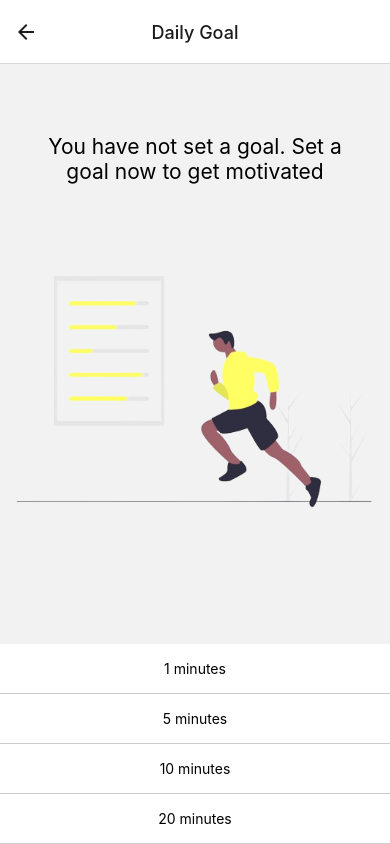
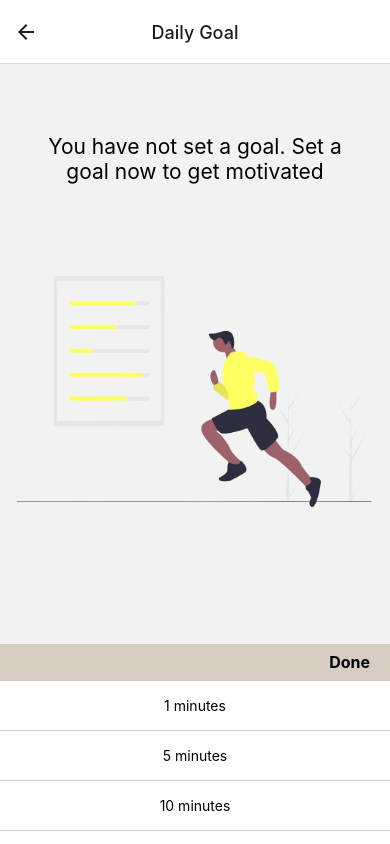
Before and after one commit to mosidrum/countdown_timer, a React Native app: screen /SetGoal in a window 390 px wide. Built offline with nearby package versions, Linux system fonts and the light colour scheme.

Commit message:
open and close time selector

```diff
--- a/components/NoTime.js
+++ b/components/NoTime.js
@@ -21,11 +21,11 @@ export default function NoTime({ navigation }) {
 			</View>
 			<View style={styles.buttonContainer}>
 				{show ? (
-					<TimePicker />
+					<TimePicker setShow={setShow} />
 				) : (
 					<Button
 						title="Set Today's Goal"
-						onPress={() => navigation.navigate('SetTime')}
+						onPress={() => setShow(true)}
 					/>
 				)}
 			</View>
--- a/components/TimePicker.js
+++ b/components/TimePicker.js
@@ -6,6 +6,7 @@ import {
 	StyleSheet,
 	FlatList,
 } from 'react-native';
+import { Colors } from '../constants';
 
 const timeOptions = [
 	{ label: '1 minutes', value: 1 },
@@ -18,7 +19,8 @@ const timeOptions = [
 	{ label: '60 minutes', value: 60 },
 ];
 
-export default function TimePicker({ onSelectedTime }) {
+export default function TimePicker(props) {
+	const { onSelectedTime, setShow } = props;
 	const [selectedTime, setSelectedTime] = useState(null);
 
 	const handleTimeSelection = (time) => {
@@ -37,6 +39,12 @@ export default function TimePicker({ onSelectedTime }) {
 
 	return (
 		<View style={styles.container}>
+			<TouchableOpacity
+				style={styles.header}
+				onPress={() => setShow(false)}
+			>
+				<Text style={styles.headerText}>Done</Text>
+			</TouchableOpacity>
 			<View style={styles.flatListContainer}>
 				<FlatList
 					data={timeOptions}
@@ -73,4 +81,17 @@ const styles = StyleSheet.create({
 		justifyContent: 'center',
 		alignItems: 'center',
 	},
+	header: {
+		flexDirection: 'row',
+		justifyContent: 'flex-end',
+		paddingHorizontal: 20,
+		paddingVertical: 8,
+		borderBottomWidth: 1,
+		backgroundColor: Colors.background2,
+		borderBottomColor: '#ccc',
+	},
+	headerText: {
+		fontSize: 16,
+		fontWeight: 'bold',
+	},
 });
--- a/constants/Colors.js
+++ b/constants/Colors.js
@@ -2,6 +2,7 @@ const Colors = {
 	white: '#FFF',
 	black: '#222222',
 	background: '#fbfffe',
+	background2: '#d6ccc2',
 	secondary: '#fff',
 	buttonColor: '#faa916',
 };
```
